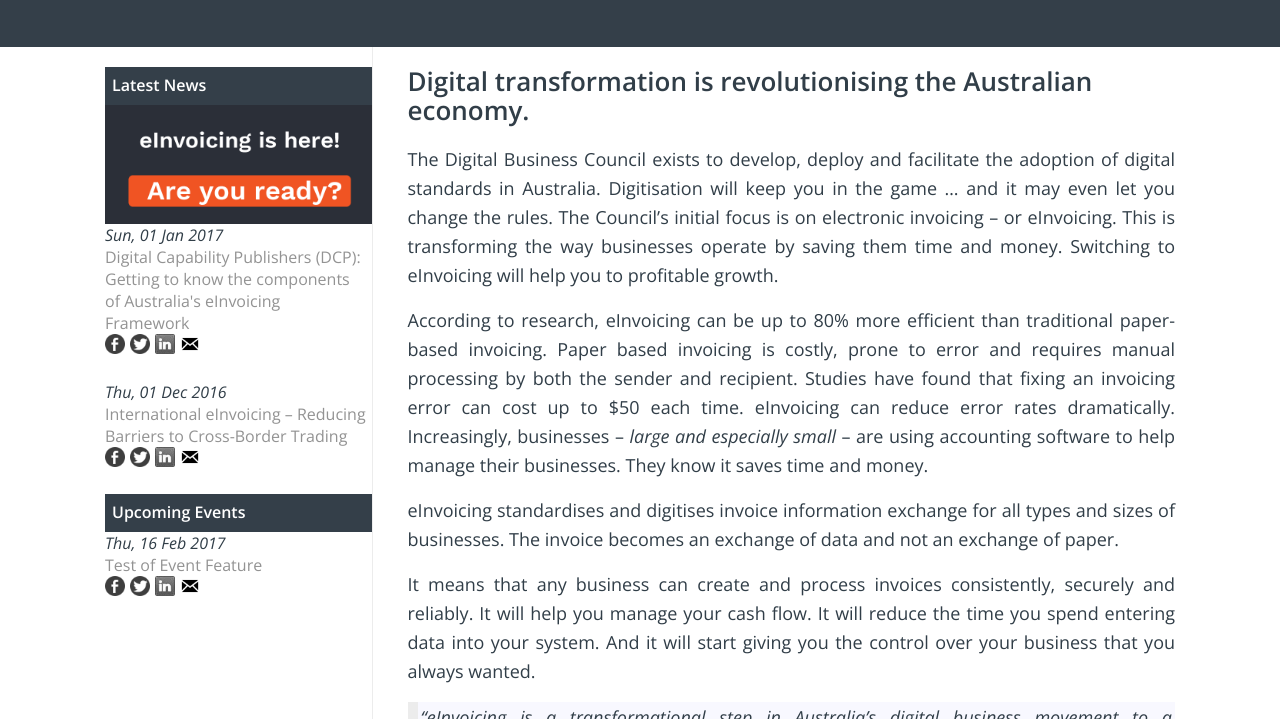
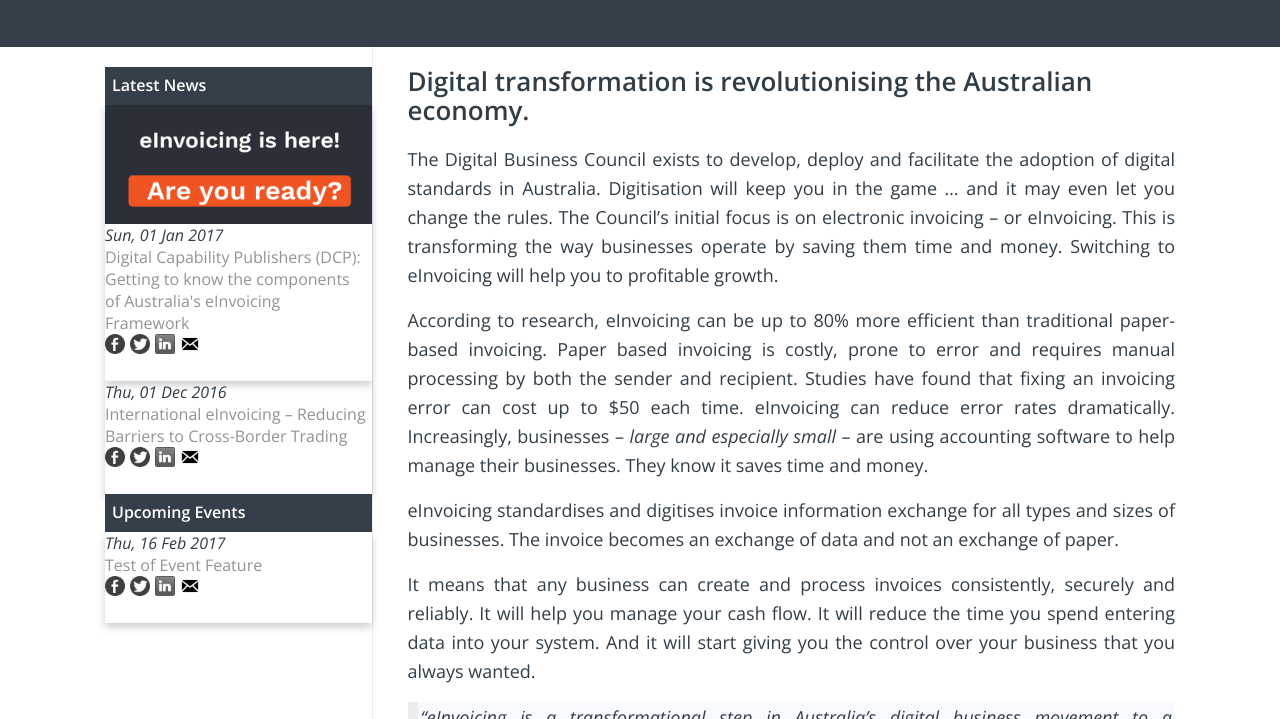
Before and after one commit to Digital-Business-Council/Digital-Business-Council.github.io, a Jekyll site: the page built from index.md, in a window 1280 px wide. Shown: the part 246-965 px from the top of the page. Built offline with Jekyll 4.4.1, drawn with Linux system fonts in a browser that asks for light colours; our own code applies the rules of GitHub Pages for plain Markdown files.

Commit message:
Update _common.scss

```diff
--- a/_sass/_common.scss
+++ b/_sass/_common.scss
@@ -85,6 +85,12 @@ img{
       }
 
     }
+
+    .news-block{
+       box-shadow: 0px 4px 8px 0px rgba(0,0,0,0.2);
+    }
+
+
     .social-img{
     -webkit-filter: grayscale(100%); /* Safari 6.0 - 9.0 */
     filter: grayscale(100%);
```
